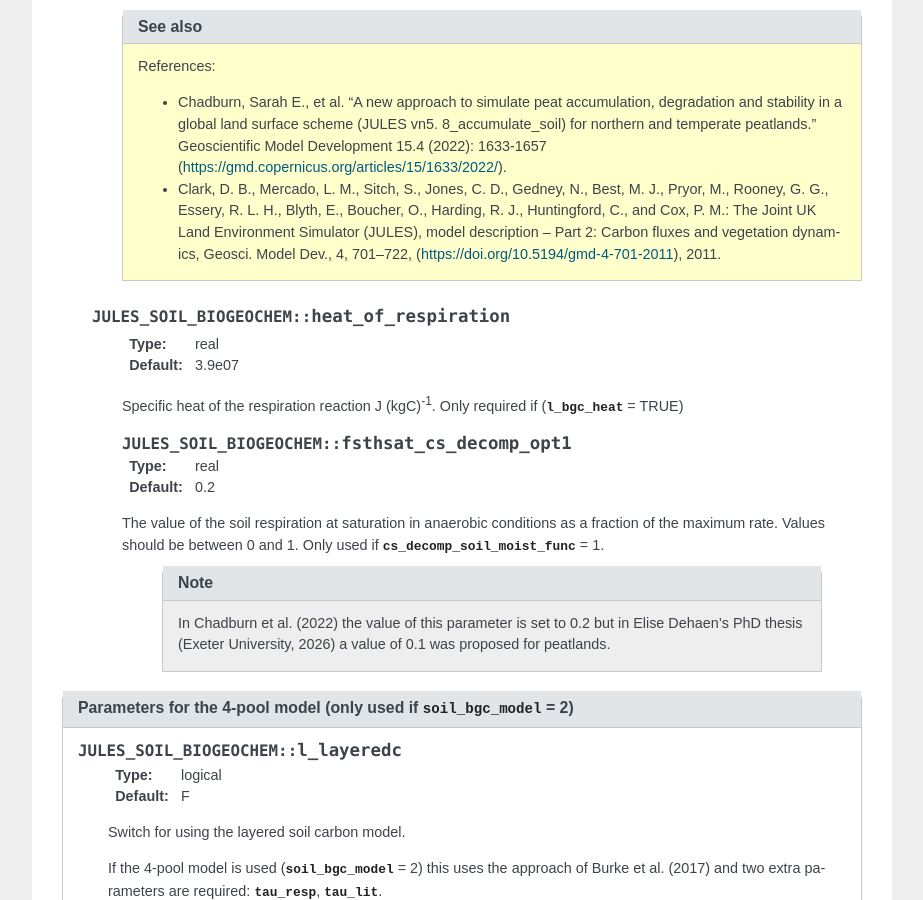
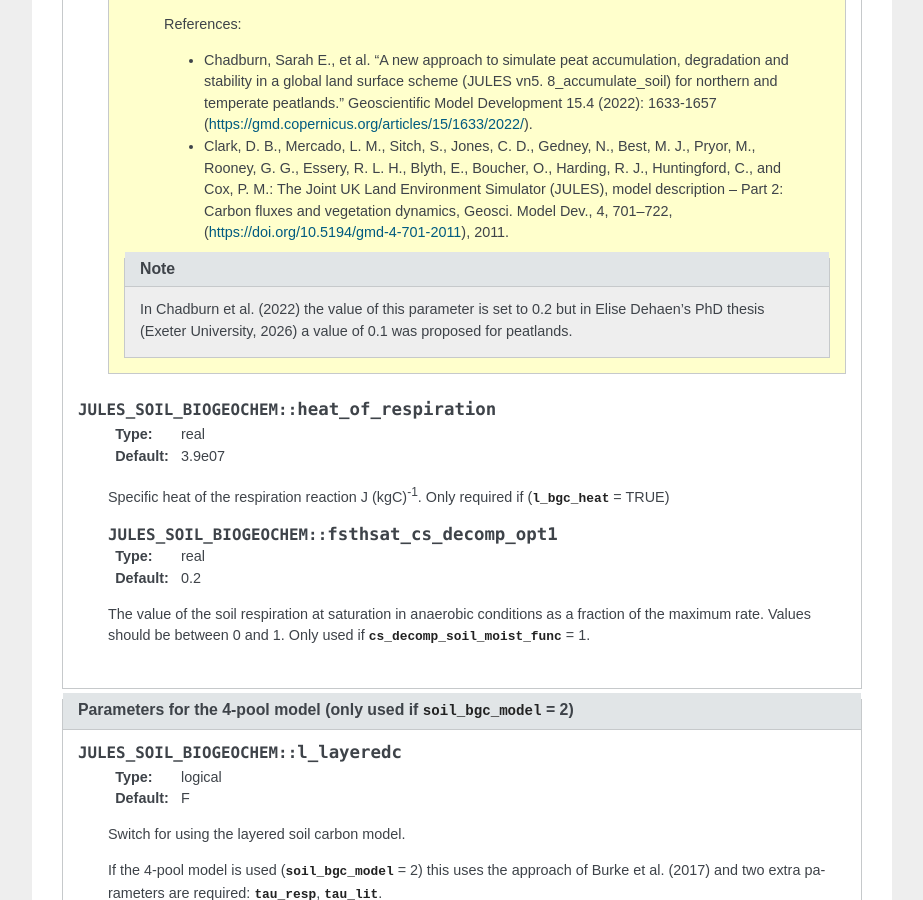
Before and after one commit to MetOffice/jules, a Sphinx documentation site: the page built from doc/source/namelists/jules_soil_biogeochem.nml.rst, in a window 1280 px wide and 900 px high, scrolled down 3493 px. Shown: the whole window, without its empty margins (224-1147 px from the left). Built offline with Sphinx 7.4.7, drawn with Linux system fonts in a browser that asks for light colours; some of the changed lines change nothing that is shown; some of the changed text lies outside the part shown.

Commit message:
deleting a line  [PR #111]

```diff
--- a/doc/source/namelists/jules_soil_biogeochem.nml.rst
+++ b/doc/source/namelists/jules_soil_biogeochem.nml.rst
@@ -113,7 +113,6 @@
 
           .. note:: If layered soil C is used (:nml:mem:`l_layeredc` = TRUE) the temperature and moisture of each soil layer is used to calculation respiration from that layer.
 
-<<<<<<< test_59_biogenic_heating
    .. nml:member:: l_bgc_heat
 
       :type: logical
@@ -153,6 +152,8 @@
 
          * Clark, D. B., Mercado, L. M., Sitch, S., Jones, C. D., Gedney, N., Best, M. J., Pryor, M., Rooney, G. G., Essery, R. L. H., Blyth, E., Boucher, O., Harding, R. J., Huntingford, C., and Cox, P. M.: The Joint UK Land Environment Simulator (JULES), model description – Part 2: Carbon fluxes and vegetation dynamics, Geosci. Model Dev., 4, 701–722, (https://doi.org/10.5194/gmd-4-701-2011), 2011.
 
+       .. note:: In Chadburn et al. (2022) the value of this parameter is set to 0.2 but in Elise Dehaen's PhD thesis (Exeter University, 2026) a value of 0.1 was proposed for peatlands.
+
 
    .. nml:member:: heat_of_respiration
 
@@ -168,8 +169,6 @@
       :default: 0.2
 
       The value of the soil respiration at saturation in anaerobic conditions as a fraction of the maximum rate. Values should be between 0 and 1. Only used if :nml:mem:`cs_decomp_soil_moist_func` = 1.
-
-       .. note:: In Chadburn et al. (2022) the value of this parameter is set to 0.2 but in Elise Dehaen's PhD thesis (Exeter University, 2026) a value of 0.1 was proposed for peatlands.
 
 
 .. nml:group:: Parameters for the 4-pool model (only used if :nml:mem:`soil_bgc_model` = 2)
```
